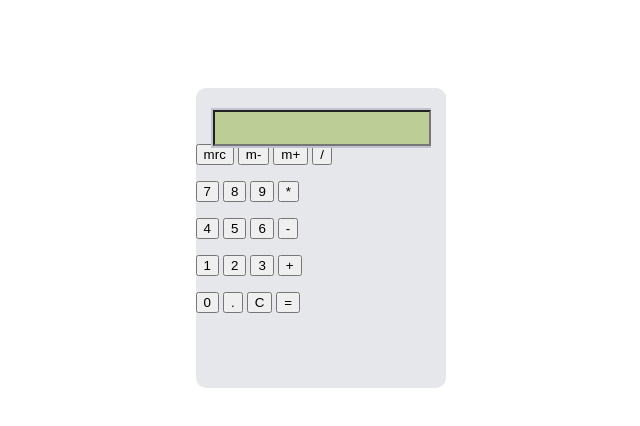
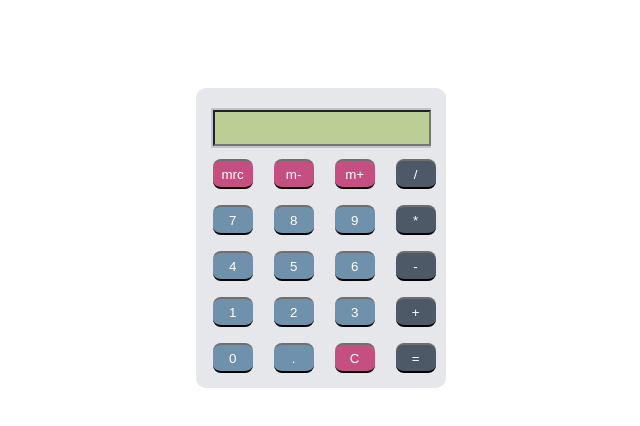
Before and after one commit to KavTheDestroyer/Calculator, a plain HTML site: page index.html in a window 1280 px wide. Shown: the whole page, without its empty margins (318-958 px from the left). Drawn offline with Linux system fonts and the light colour scheme.

Commit message:
stimulated button press

```diff
--- a/calculator.css
+++ b/calculator.css
@@ -35,5 +35,47 @@
 }
 
 /* Calculator Buttons */
-
+.keys {
+ 	position: relative;
+	top: 15px;
+ }
+ .button {
+	width: 40px;
+	height: 30px;
+	border: none;
+	border-radius: 8px;
+	margin-left: 17px;
+	cursor: pointer;
+	border-top: 2px solid transparent;
+ }
+ .button.function {
+	color: white;
+	background-color: #c64f81;
+	border-bottom: black 2px solid;
+	border-top: 2px #6f6f6f solid;
+ }
+ .button.operator {
+	 color: white;
+	background-color: #4D5966;
+	border-bottom: black 2px solid;
+	border-top: 2px #6f6f6f solid;
+ }
+ .button.number {
+	 color: white;
+	background-color: #7091ab;
+	border-bottom: black 2px solid;
+	border-top: 2px #6f6f6f solid;
+ }
 /* Stimulate Button Press */
+.function:active {
+	border-top:black 2px solid;
+	border-bottom: 2px #6f6f6f solid;
+}
+.operator:active {
+	border-top: black 2px solid;
+	border-bottom: 2px #303030 solid;
+}
+.number:active {
+	border-top: black 2px solid;
+	border-bottom: 2px #6f6f6f solid;
+}
```
